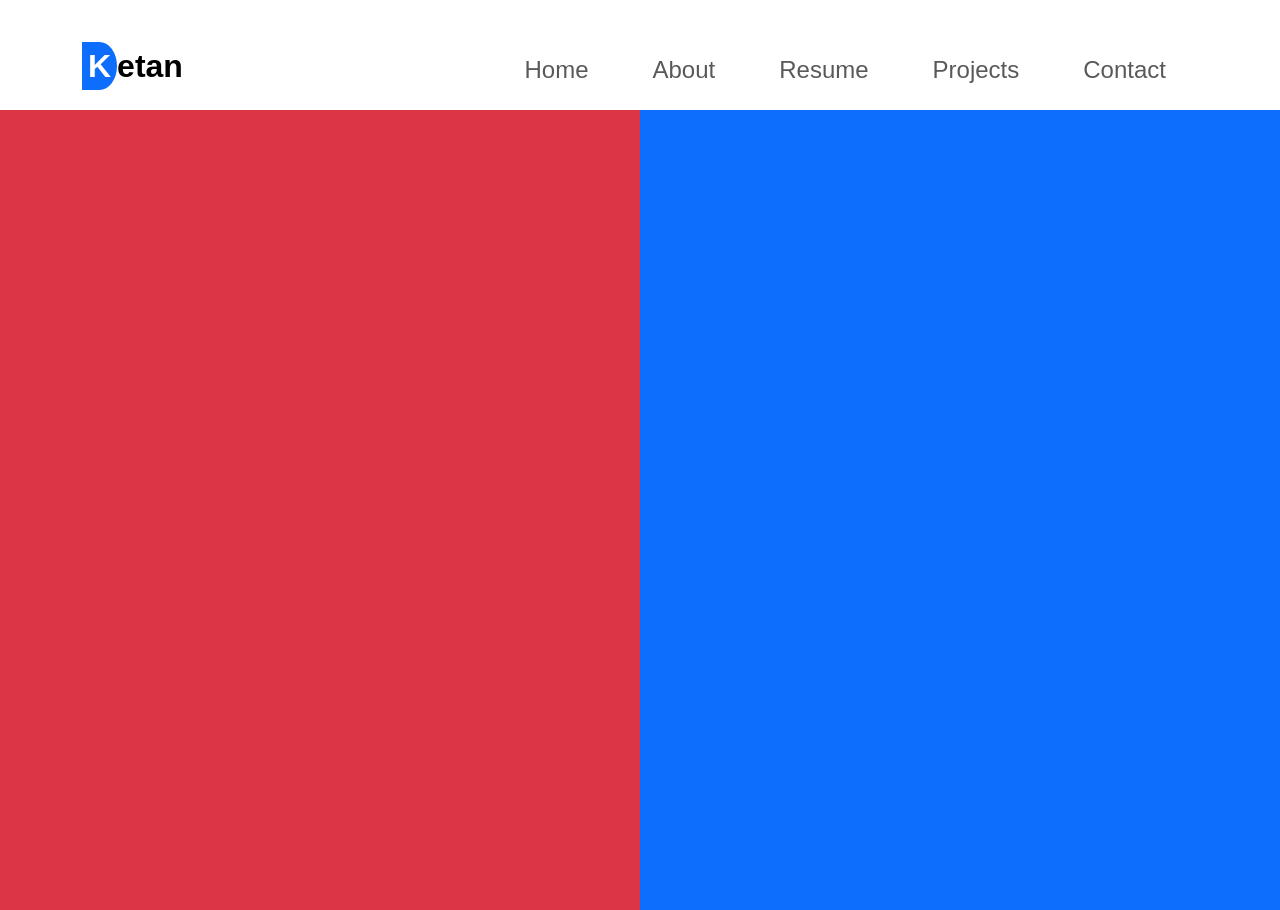
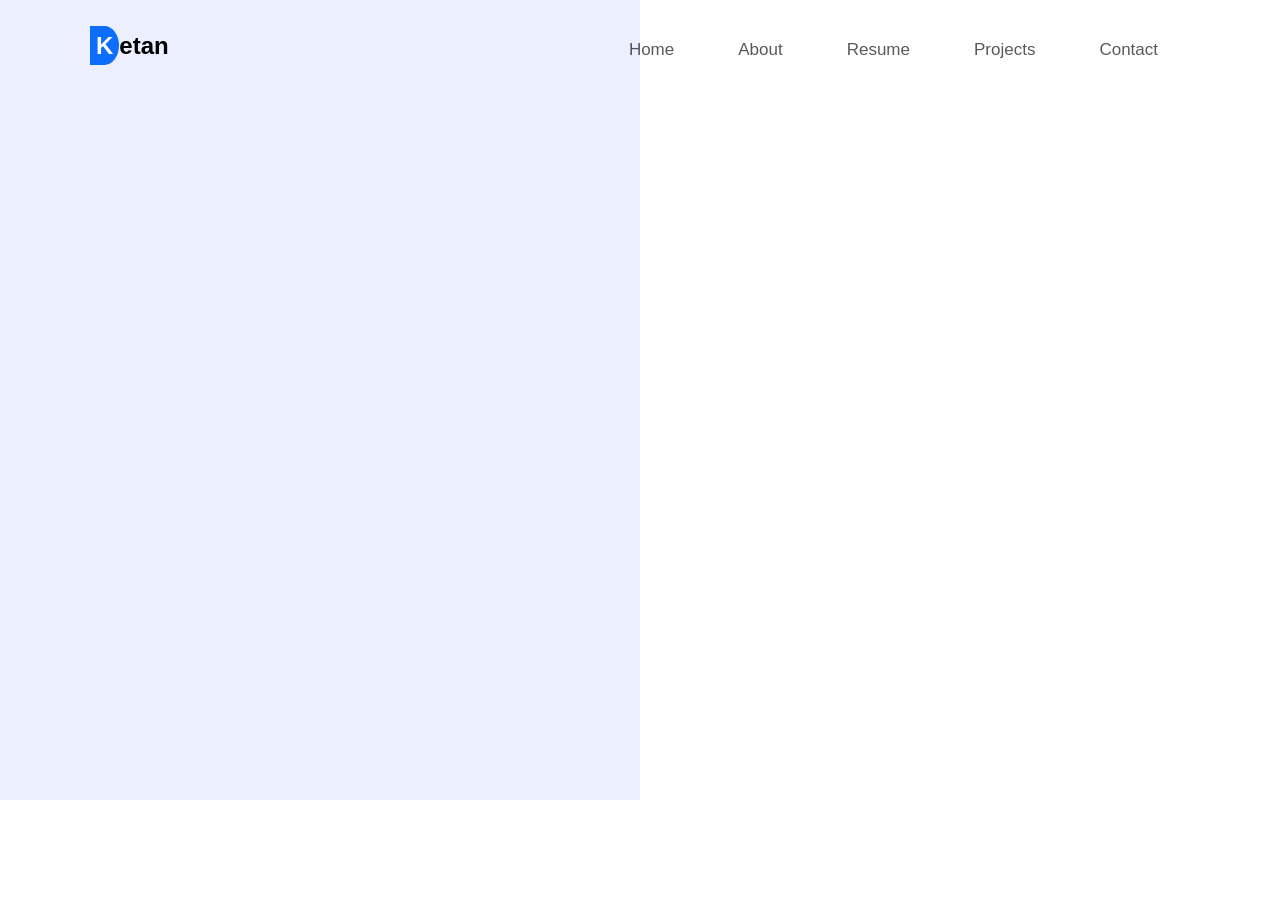
Before and after one commit to KetanSharmaH/My_Portfolio, a React (Vite) app: page / in a window 1280 px wide. After the commit the page ends 800 px from the top, so only its background shows below. Built offline with nearby package versions, Linux system fonts and the light colour scheme.

Commit message:
"Updated"

```diff
--- a/src/App.css
+++ b/src/App.css
@@ -28,3 +28,30 @@
 .navbar .navbar-nav .nav-item:hover::after {
   width: 88%;
 }
+
+:root {
+  background-color: white;
+}
+
+.hero-wrap {
+  width: 100%;
+  height: 100%;
+  position: inherit;
+  background-size: cover;
+  background-repeat: no-repeat;
+}
+.hero-wrap .overlay {
+  position: absolute;
+  top: 0;
+  left: 0;
+  right: 0;
+  bottom: 0;
+  content: "";
+  opacity: 0.1;
+  width: 50%;
+  height: 800px;
+  background: #3e64ff;
+}
+.hero-wrap .text {
+  width: 100%;
+}
--- a/src/components/mainPage/Main_Page.jsx
+++ b/src/components/mainPage/Main_Page.jsx
@@ -3,19 +3,22 @@
 function Main_Page() {
   return (
     <>
-      <div
-        className="container"
-        style={{
-          marginTop: "30px",
-          fontFamily: "Poppins, sans-serif",
-        }}
-      >
+      <section className="hero-wrap" id="home">
+        <div className="overlay"></div>
+      </section>
         <nav
-          className="navbar navbar-expand-lg navbar-light"
-          style={{ width: "100%", height: "80px" }}
+          className="navbar navbar-expand-lg navbar-light container"
+          style={{
+            width: "100%",
+            height: "80px",
+            marginTop: "10px",
+            fontFamily: "Poppins, sans-serif",
+            paddingLeft: "20px",
+            paddingRight: "20px"
+          }}
         >
           <a className="navbar-brand" href="index.html">
-            <h2 className="fw-bold">
+            <h2 className="fw-bold fs-4">
               <span className="bg-primary form-control-color rounded-end-circle text-bg-danger">
                 K
               </span>
@@ -35,7 +38,10 @@ function Main_Page() {
           </button>
 
           <div className="collapse navbar-collapse" id="navbarSupportedContent">
-            <ul className="navbar-nav mr-auto ms-auto fs-4">
+            <ul
+              className="navbar-nav mr-auto ms-auto"
+              style={{ fontSize: "17px" }}
+            >
               <li className="nav-item me-4 ms-4">
                 <a href="#home-section" className="nav-link">
                   <span>Home</span>
@@ -64,15 +70,7 @@ function Main_Page() {
             </ul>
           </div>
         </nav>
-      </div>
-      <section className="">
-        <div className="container-fluid">
-          <div className="row">
-            <div className="col-lg-6 vh-100 bg-danger"></div>
-            <div className="col-lg-6 vh-100 bg-primary"></div>
-          </div>
-        </div>
-      </section>
+
     </>
   );
 }
```
Also changed, not shown: 1 other file (tests, documents, lock files or other folders).
